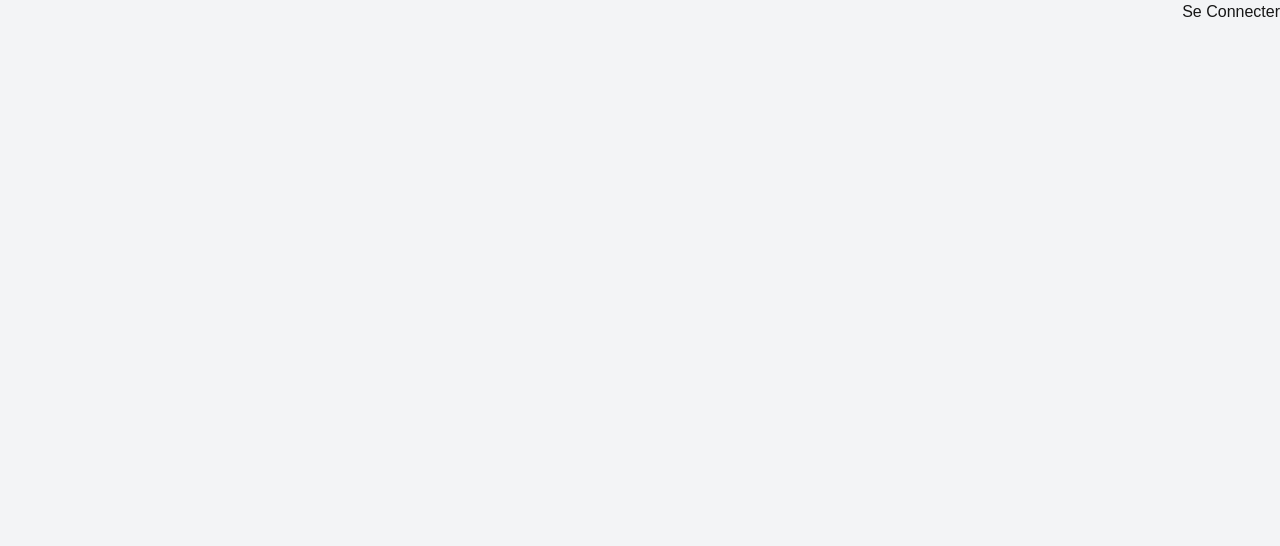
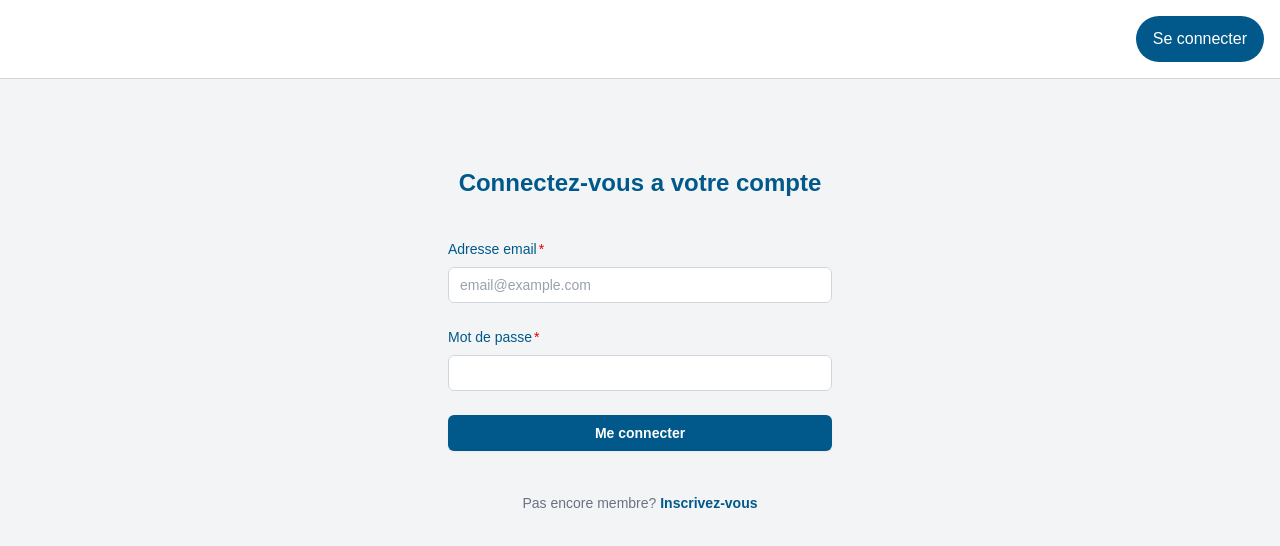
Before and after one commit to nicnguye/kata-libe, a Next.js app in the folder front/: page /login in a window 1280 px wide. Shown: the top 546 px of the page. Built offline with nearby package versions, Linux system fonts and the light colour scheme; no server answers.

Commit message:
✨(add): add login page

```diff
--- a/front/app/components/Navbar.tsx
+++ b/front/app/components/Navbar.tsx
@@ -2,8 +2,15 @@ import Link from "next/link";
 
 export default function Navbar() {
   return (
-    <nav className="flex justify-end gap-4">
-      <Link href="/login">Se Connecter</Link>
+    <nav className="flex justify-end gap-4 p-4 bg-white border-b border-gray-300">
+      <Link href="/login">
+        <button
+          type="button"
+          className="text-white bg-sky-800 border border-transparent rounded-3xl px-4 py-2.5 hover:bg-sky-900"
+        >
+          Se connecter
+        </button>
+      </Link>
     </nav>
   );
 }
--- /dev/null
+++ b/front/app/login/actions.ts
@@ -0,0 +1,23 @@
+"use server";
+
+import { cookies } from "next/headers";
+import { redirect } from "next/navigation";
+import { login, LoginResponse } from "@/lib/api";
+
+export async function userLogin(formData: FormData): Promise<LoginResponse> {
+  const email = formData.get("email") as string;
+  const password = formData.get("password") as string;
+
+  if (!email || !password) {
+    throw new Error("Invalid form data");
+  }
+
+  const response = await login({ email, password });
+  const cookiesStore = await cookies();
+  cookiesStore.set("accessToken", response.accessToken, {
+    httpOnly: true,
+    secure: true,
+  });
+
+  redirect("/");
+}
--- a/front/app/login/page.tsx
+++ b/front/app/login/page.tsx
@@ -1,7 +1,80 @@
-export default async function Page() {
+import Form from "next/form";
+import { userLogin } from "./actions";
 
+export default function Page() {
   return (
-    <div className="p-8">
-    </div>
+    <>
+      <div className="flex flex-col justify-center px-6 py-12">
+        <h2 className="mt-10 text-center text-2xl font-bold text-sky-800">
+          Connectez-vous a votre compte
+        </h2>
+
+        <div className="mt-10 sm:mx-auto sm:max-w-sm sm:w-full">
+          <Form action={userLogin} className="space-y-6">
+            <div>
+              <label
+                htmlFor="email"
+                className="flex gap-0.5 text-sm font-medium text-sky-800"
+              >
+                <p>Adresse email</p>
+                <p className="text-red-600">*</p>
+              </label>
+              <div className="mt-2">
+                <input
+                  id="email"
+                  name="email"
+                  type="email"
+                  required
+                  autoComplete="email"
+                  placeholder="email@example.com"
+                  className="block w-full rounded-md bg-white px-3 py-1.5 text-base text-sky-800 outline-1 -outline-offset-1 outline-gray-300 placeholder:text-gray-400 focus:outline-2 focus:-outline-offset-2 focus:outline-sky-800 sm:text-sm/6"
+                />
+              </div>
+            </div>
+
+            <div>
+              <div>
+                <label
+                  htmlFor="password"
+                  className="flex gap-0.5 text-sm font-medium text-sky-800"
+                >
+                  <p>Mot de passe</p>
+                  <p className="text-red-600">*</p>
+                </label>
+              </div>
+              <div className="mt-2">
+                <input
+                  id="password"
+                  name="password"
+                  type="password"
+                  required
+                  autoComplete="current-password"
+                  className="block w-full rounded-md bg-white px-3 py-1.5 text-base text-sky-800 outline-1 -outline-offset-1 outline-gray-300 placeholder:text-gray-400 focus:outline-2 focus:-outline-offset-2 focus:outline-sky-800 sm:text-sm/6"
+                />
+              </div>
+            </div>
+
+            <div>
+              <button
+                type="submit"
+                className="flex w-full justify-center rounded-md bg-sky-800 px-3 py-1.5 text-sm/6 font-semibold text-white shadow-xs hover:bg-sky-800 focus-visible:outline-2 focus-visible:outline-offset-2 focus-visible:outline-sky-800"
+              >
+                Me connecter
+              </button>
+            </div>
+          </Form>
+
+          <p className="mt-10 text-center text-sm/6 text-gray-500">
+            Pas encore membre?{" "}
+            <a
+              href="#"
+              className="font-semibold text-sky-800 hover:text-sky-800"
+            >
+              Inscrivez-vous
+            </a>
+          </p>
+        </div>
+      </div>
+    </>
   );
 }
--- a/front/lib/api.ts
+++ b/front/lib/api.ts
@@ -10,6 +10,22 @@ type Offer = {
   description: string;
   advantage: string;
   price: number;
+};
+
+type UserLoginData = {
+  email: string;
+  password: string;
+};
+
+type UserData = {
+  firstName: string;
+  lastName: string;
+  email: string;
+  password: string;
+};
+
+export type LoginResponse = {
+  accessToken: string;
 };
 
 export async function getOffer(id: string): Promise<Offer> {
@@ -30,3 +46,32 @@ export async function getOffers(): Promise<Offer[]> {
 
   return response.json();
 }
+
+export async function login(userLoginData: UserLoginData): Promise<LoginResponse> {
+  const response = await fetch(`${env.apiUrl}/auth/login`, {
+    method: "POST",
+    headers: {
+      "Content-Type": "application/json",
+    },
+    body: JSON.stringify(userLoginData),
+  });
+
+  if (!response.ok) {
+    throw new Error("Failed to login");
+  }
+
+  return response.json();
+}
+
+export async function createUser(userData: UserData) {
+  const response = await fetch(`${env.apiUrl}/users`, {
+    method: "POST",
+    body: JSON.stringify(userData),
+  });
+
+  if (!response.ok) {
+    throw new Error("Failed to create user");
+  }
+
+  return response.json();
+}
--- /dev/null
+++ b/front/lib/auth.ts
@@ -0,0 +1,5 @@
+import { cookies } from "next/headers";
+
+export async function getToken() {
+  return (await cookies()).get("access_token")?.value;
+}
```
Also changed, not shown: front/app/components/OfferCard.tsx (+15 -3 lines), front/public/mobile.svg (added).
